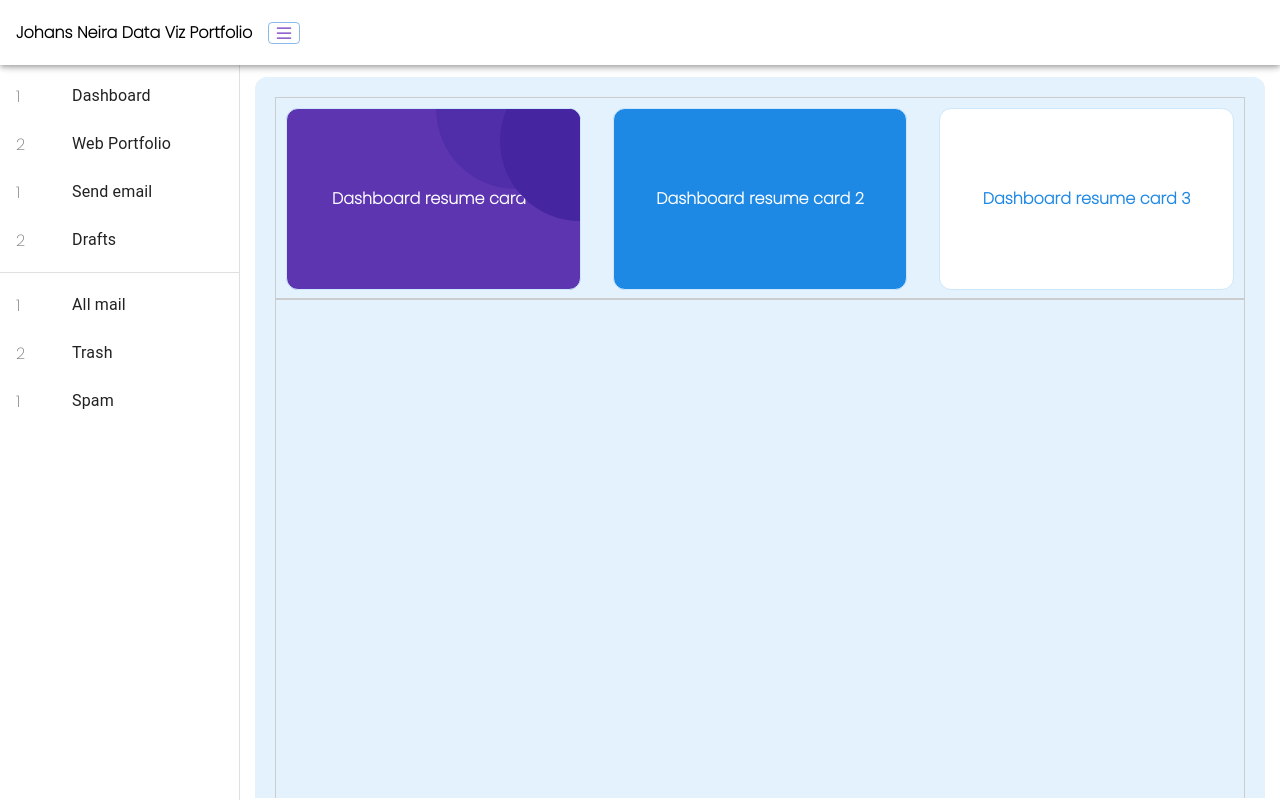
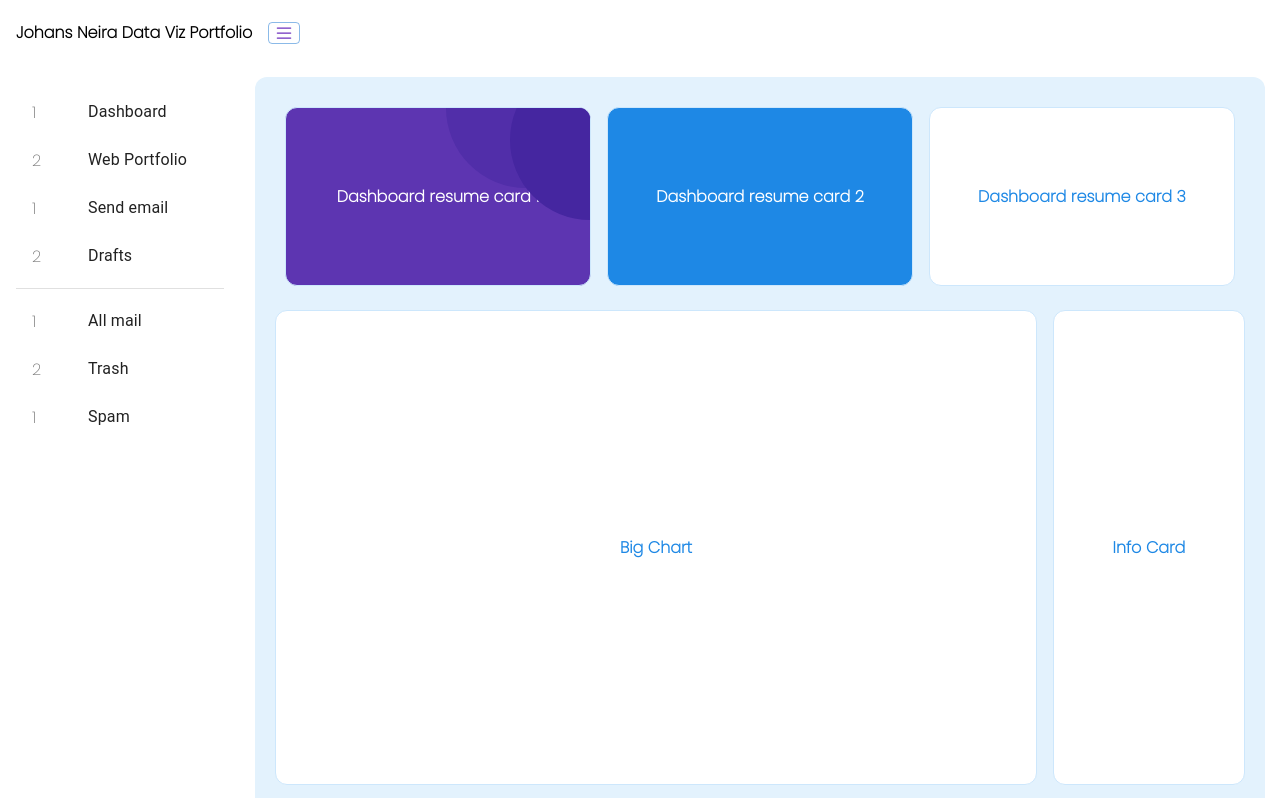
Before and after one commit to johansneirap/dataviz-portfolio, a React (Vite) app: page / in a window 1280 px wide. Built offline with nearby package versions, Linux system fonts and the light colour scheme.

Commit message:
added styled components

```diff
--- a/package.json
+++ b/package.json
@@ -11,8 +11,10 @@
     "@emotion/react": "^11.9.0",
     "@emotion/styled": "^11.8.1",
     "@mui/material": "^5.6.0",
+    "@types/styled-components": "^5.1.25",
     "react": "^17.0.2",
-    "react-dom": "^17.0.2"
+    "react-dom": "^17.0.2",
+    "styled-components": "^5.3.5"
   },
   "devDependencies": {
     "@types/react": "^17.0.33",
--- a/src/App.tsx
+++ b/src/App.tsx
@@ -28,6 +28,7 @@ const styles = {
     padding: "0.4rem 1rem",
     alignItems: "center",
     height: "65px",
+    boxShadow: "none",
   },
 }
 
@@ -64,11 +65,14 @@ const App = () => {
           '& .MuiDrawer-paper': {
             width: 240,
             boxSizing: 'border-box',
+            borderRight: "none",
+            padding: "1rem",
           }
       }}
     >
       <Toolbar />
-      <Box sx={{ overflow: 'auto' }}>
+      <Box sx={{ overflow: 'auto',
+        borderRight: "none", }}>
           <List>
             {['Dashboard', 'Web Portfolio', 'Send email', 'Drafts'].map((text, index) => (
               <ListItem button key={text}>
--- a/src/pages/Dashboard.tsx
+++ b/src/pages/Dashboard.tsx
@@ -1,61 +1,52 @@
-import React from 'react'
+import React from 'react';
+import styled from 'styled-components';
 interface StylesDictionary {
     [key: string]: React.CSSProperties
 }
+
+const MainDiv = styled.div`
+    background: #E3F2FD;
+    width: 100%;
+    height: 100%;
+    border-radius: 12px;
+    padding: 20px;
+    display: grid;
+    grid-template-rows: 2fr 5fr;
+    gap: 1rem;
+`;
+
+const ResumeCardsContainer = styled.div`
+    display: flex;
+    justify-content: space-between;
+    gap: 1rem;
+    padding: 10px;
+`;
+
+const ResumeCard = styled.div<{ primary?: boolean }>`
+    background-color: #5D35B1;
+    height: 100%;
+    width: 100%;
+    border-radius: 12px;
+    color: #fff;
+    border: 1px solid #CDE7FC;
+    font-weight: 600;
+    display: flex;
+    justify-content: center;
+    align-items: center;
+    position: relative;
+    overflow: hidden;
+    ${props => props.primary && `
+        background: #1E88E5;
+    `}
+`;
+
 const style: StylesDictionary = {
-    mainDiv:{
-        backgroundColor: "#E3F2FD",
-        width: "100%",
-        height: "100%",
-        borderRadius: "12px",
-        padding: "20px",
-        display: "grid",
-        gridTemplateRows: "2fr 5fr",
-    } as React.CSSProperties,
-    topBox:{
-        border: "1px solid #ccc",
+    topBox: {
+        // border: "1px solid #ccc",
         display: "flex",
         justifyContent: "space-between",
-        gap: "2rem",
+        gap: "1rem",
         padding: "10px",
-    },
-    card1: {
-        backgroundColor: "#5D35B1",
-        height: "100%",
-        width: "100%" ,
-        borderRadius: "12px",
-        color: "#fff",
-        border: "1px solid #CDE7FC",
-        fontWeight: "600",
-        display: "flex",
-        justifyContent: "center",
-        alignItems: "center",
-        position: "relative",
-        overflow: "hidden",
-    },
-    card2: {
-        backgroundColor: "#1E88E5",
-        height: "100%",
-        width: "100%" ,
-        borderRadius: "12px",
-        color: "#fff",
-        border: "1px solid #CDE7FC",
-        fontWeight: "600",
-        display: "flex",
-        justifyContent: "center",
-        alignItems: "center",
-    },
-    card3: {
-        backgroundColor: "#FFFFFF",
-        height: "100%",
-        width: "100%" ,
-        borderRadius: "12px",
-        color: "#1E88E5",
-        border: "1px solid #CDE7FC",
-        fontWeight: "600",
-        display: "flex",
-        justifyContent: "center",
-        alignItems: "center",
     },
     innerCircle: {
         backgroundColor: "#512EA9",
@@ -80,24 +71,62 @@ const style: StylesDictionary = {
 }
 export const Dashboard = () => {
     return (
-    <div style={{...style.mainDiv }}>
-        <div style={{ ...style.topBox }}>
-            <div style={{ ...style.card1 }}>
+        <MainDiv>
+            <ResumeCardsContainer>
+                <ResumeCard>
                     <div style={{ ...style.innerCircle }}></div>
                     <div style={{ ...style.innerCircle2 }}></div>
                     Dashboard resume card 1
+                </ResumeCard>
+                <ResumeCard primary>
+                    Dashboard resume card 2
+                </ResumeCard>
+                <ResumeCard style={{
+                    backgroundColor: "#FFFFFF",
+                    color: "#1E88E5",
+                }}>
+                    Dashboard resume card 3
+                </ResumeCard>
+
+            </ResumeCardsContainer>
+            <div style={{
+                // border: '1px solid #ccc',
+                display: 'flex',
+                justifyContent: 'space-between',
+                gap: "1rem",
+            }}>
+                <div style={{
+                    width: "80%",
+                    backgroundColor: "#FFFFFF",
+                    height: "96%",
+                    borderRadius: "12px",
+                    color: "#1E88E5",
+                    border: "1px solid #CDE7FC",
+                    fontWeight: "600",
+                    display: "flex",
+                    justifyContent: "center",
+                    alignItems: "center",
+                }}>
+                    Big Chart
                 </div>
-            <div style={{ ...style.card2 }}>
-                Dashboard resume card 2
+                <div style={{
+                    backgroundColor: "#FFFFFF",
+                    height: "96%",
+                    width: "20%",
+                    borderRadius: "12px",
+                    color: "#1E88E5",
+                    border: "1px solid #CDE7FC",
+                    fontWeight: "600",
+                    display: "flex",
+                    justifyContent: "center",
+                    alignItems: "center",
+                    flexShrink: "1",
+                }}>
+                    Info Card
                 </div>
-            <div style={{ ...style.card3 }}>
-                Dashboard resume card 3
             </div>
 
-        </div>
-        <div style={{ border: '1px solid #ccc' }}></div>
 
-
-    </div>
+        </MainDiv>
     )
 }
```
Also changed, not shown: 1 other file (tests, documents, lock files or other folders). Lines whose indentation alone changed are shown as unchanged.
